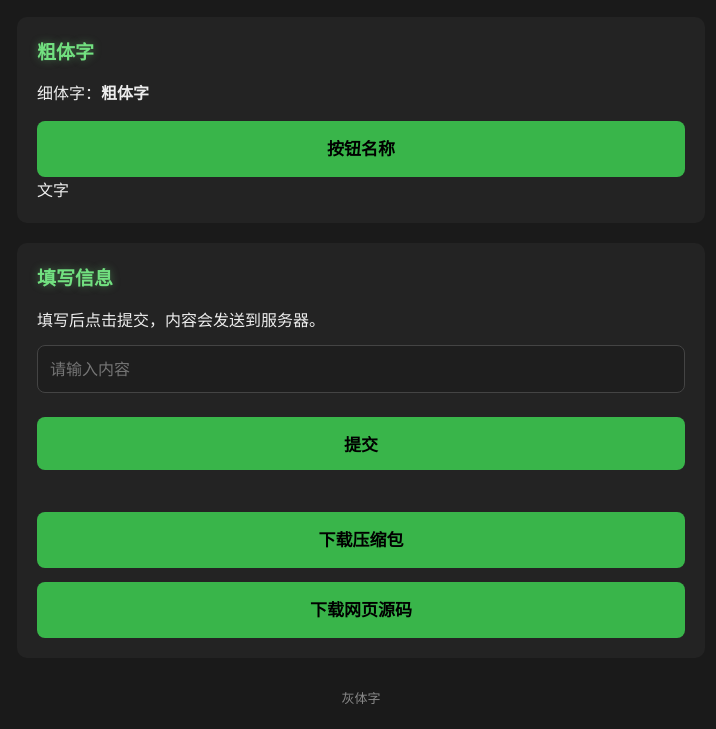
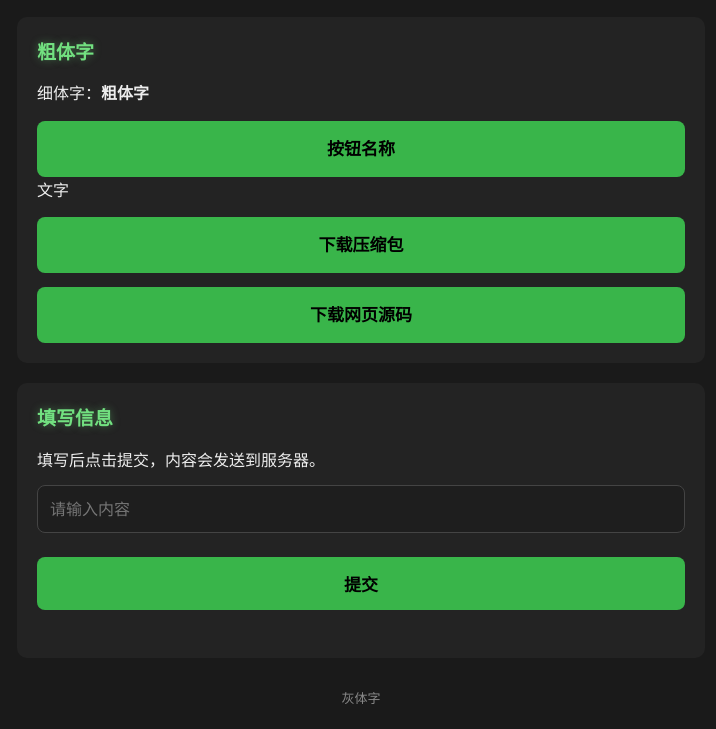
Before and after one commit to zjylopzjy/wdwj.github.oi, a plain HTML site: page index.html in a window 1280 px wide. Shown: the part 665-1394 px from the top of the page, without its empty margins (279-995 px from the left). Drawn offline with Linux system fonts and the light colour scheme.

Commit message:
Add files via upload

```diff
--- a/index.html
+++ b/index.html
@@ -168,6 +168,10 @@
         <p>细体字：<strong>粗体字</strong></p>
         <a class="join-btn" href="跳转的链接">按钮名称</a>
         <p>文字</p>
+        <a href="download/文件.zip" download class="join-btn">下载压缩包
+        </a>
+        <a href="download/源码.txt" download class="join-btn">下载网页源码
+        </a>
     </div>
 
     <!-- 填写并提交到 Web3Forms 的卡片 -->
@@ -190,9 +194,7 @@
 
         <!-- 【新增的下载按钮】 -->
         <!-- download 属性会强制浏览器下载文件，而不是直接打开它 -->
-        <a href="download/文件.zip" download class="join-btn">下载压缩包
-        </a>
-        <a href="download/源码.txt" download class="join-btn">下载网页源码</a>
+
 
 
     </div>
```
Also changed, not shown: 源码.txt.
